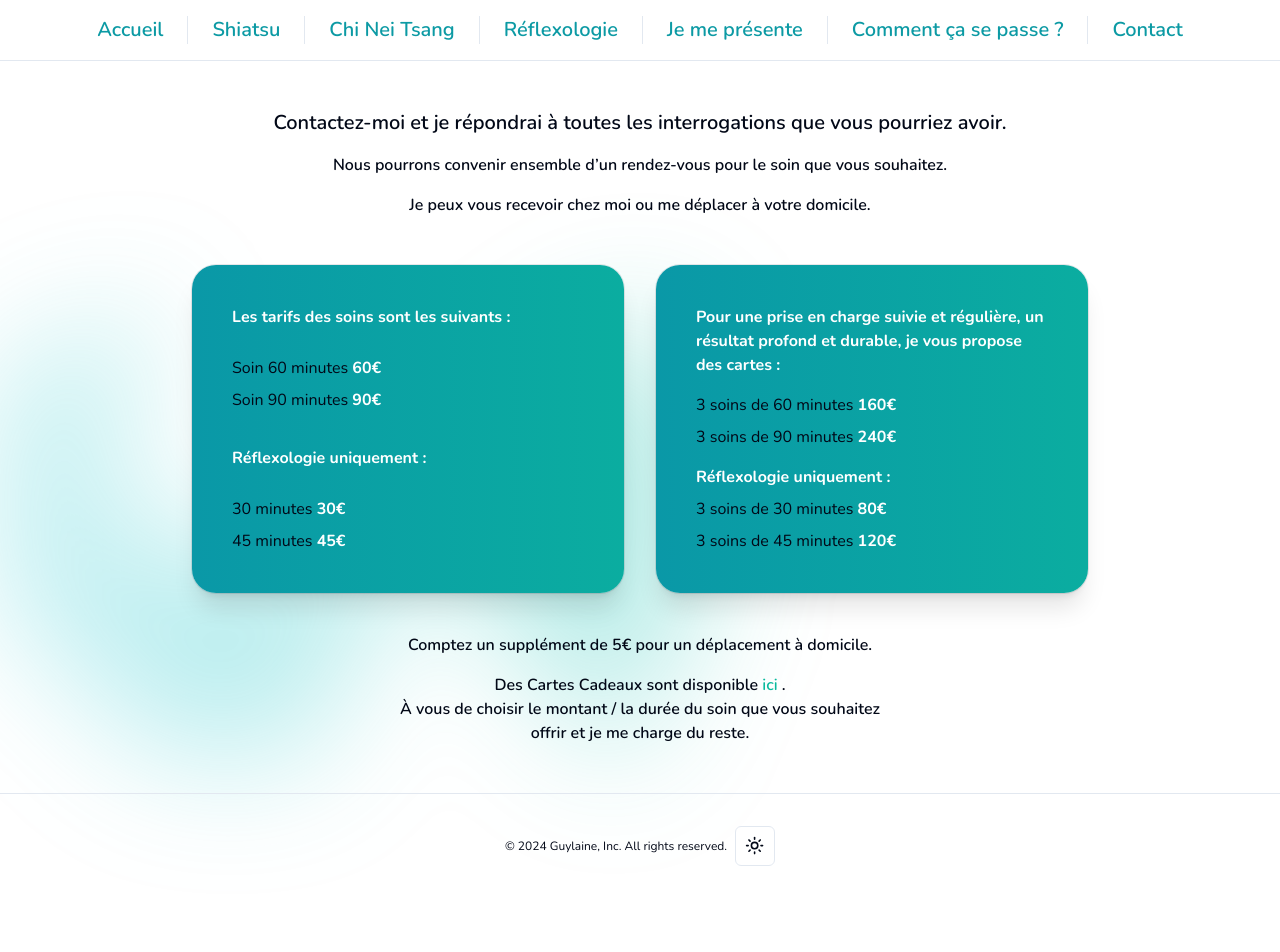
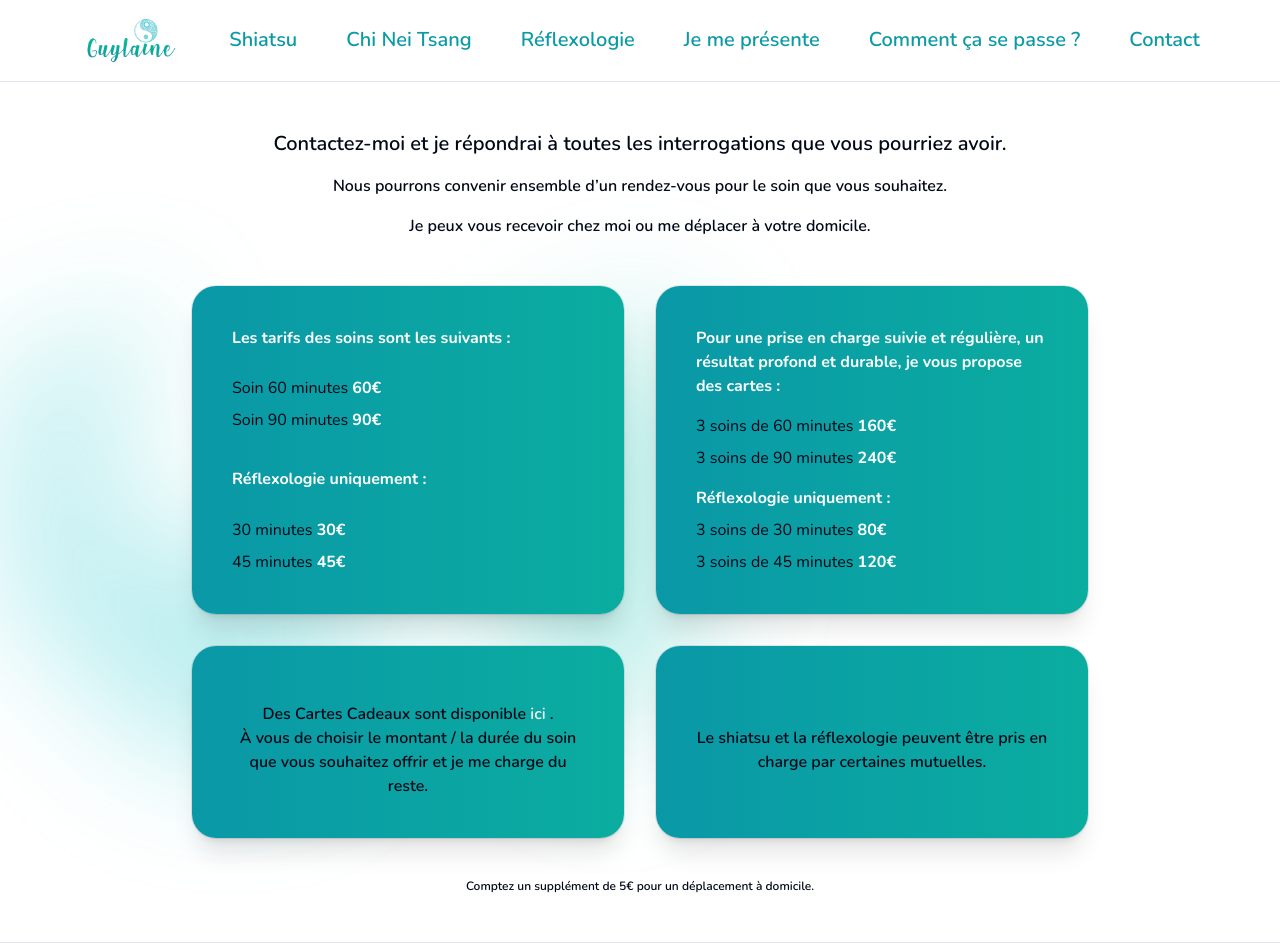
Before and after one commit to Gonzo641/guylaine-app, a Next.js app: page /commentcasepasse in a window 1280 px wide. Shown: the top 952 px of the page. Before the commit the page ends 906 px from the top, so only its background shows below. Built offline with nearby package versions, Linux system fonts and the light colour scheme.

Commit message:
add logonavbar

```diff
--- a/app/commentcasepasse/page.tsx
+++ b/app/commentcasepasse/page.tsx
@@ -176,20 +176,10 @@ export default function CommentCaSePassePage() {
         >
         Je peux vous recevoir chez moi ou me déplacer à votre domicile.
         </motion.p>
+
         <TarifCard />
-        <motion.p
-          className='max-w-lg pt-10 text-center font-semibold'
-          initial={{ opacity: 0, y: 100}}
-          animate={{ opacity: 1, y: 0 }}
-          transition={{
-            duration: 0.8,
-            delay: 1.5,
-            ease: [0, 0.71, 0.2, 1.01]
-          }}
-        >
-        Comptez un supplément de 5€ pour un déplacement à domicile.
-        </motion.p>
-        <motion.p
+
+        {/* <motion.p
           className='max-w-lg pt-4 text-center font-semibold'
           initial={{ opacity: 0, y: 100}}
           animate={{ opacity: 1, y: 0 }}
@@ -205,7 +195,7 @@ export default function CommentCaSePassePage() {
           </Link> .
           <br /> À vous de choisir le montant /
           la durée du soin que vous souhaitez offrir et je me charge du reste.
-        </motion.p>
+        </motion.p> */}
         {/* <motion.div className="w-96 h-[34rem] mt-6"
                     initial={{ opacity: 0, y: 100}}
                     animate={{ opacity: 1, y: 0 }}
@@ -223,6 +213,19 @@ export default function CommentCaSePassePage() {
             />
           </Link>
         </motion.div> */}
+
+        <motion.p
+          className='max-w-lg text-xs pt-10 text-center font-semibold'
+          initial={{ opacity: 0, y: 100}}
+          animate={{ opacity: 1, y: 0 }}
+          transition={{
+            duration: 0.8,
+            delay: 1.5,
+            ease: [0, 0.71, 0.2, 1.01]
+          }}
+        >
+        Comptez un supplément de 5€ pour un déplacement à domicile.
+        </motion.p>
       </div>
     </section>
   )
--- a/components/Footer.tsx
+++ b/components/Footer.tsx
@@ -1,18 +1,24 @@
 import { Separator } from "./ui/separator"
 import { ThemeToggle } from './ThemeToogle'
+import Link from "next/link"
 
 const Footer = () => {
   return (
     <footer>
         <Separator className='w-full bg-slate-200 dark:bg-slate-900' />
-        <div className="mx-auto py-10 flex flex-col sm:flex-row justify-center items-center gap-2">
+        <div className="mx-auto pt-10 flex flex-col sm:flex-row justify-center items-center gap-2">
             <p className="text-xs pb-4 sm:pb-2">
-                &copy; 2024 Guylaine, Inc. All rights reserved.
+                &copy; 2024 Guylaine. All rights reserved.
             </p>
             <div className="-mt-2">
             <ThemeToggle />
             </div>
         </div>
+        <div className="flex justify-center items-center mt-2 sm:mt-0">
+          <p className="text-xs pb-4 sm:pb-2">
+              Website by <Link href="https://jonathan-portfolio-sage.vercel.app/" className="hover:text-[#0a98a7]">JonathanGonzales</Link>
+          </p>
+        </div>
     </footer>
   )
 }
--- a/components/Navbar.tsx
+++ b/components/Navbar.tsx
@@ -7,6 +7,7 @@ import { FaFacebook } from "react-icons/fa";
 import { ThemeToggle } from './ThemeToogle'
 import { Separator } from "@/components/ui/separator"
 import NavbarMobile from './NavbarMobile'
+import Image from 'next/image';
 
 
 
@@ -17,9 +18,15 @@ export default function Navbar() {
       <nav className='pt-4 pb-4 flex flex-col z-50'>
         {/* <ul className='container hidden md:flex gap-6'> */}
         {/* <div className='flex flex-col'> */}
-        <ul className='w-full flex flex-wrap justify-center sm:gap-6 gap-4'>
+        <ul className='w-full flex flex-wrap justify-center items-center sm:gap-6 gap-3'>
           <li>
-            <Link href='/' className='hover:text-[#2bcceb] text-[#0c9aa4] sm:text-xl text-sm font-semibold'>Accueil</Link>
+            <Link href='/' className='hover:text-[#2bcceb] text-[#0c9aa4] sm:text-xl text-sm font-semibold'>
+              <Image src="/image/Logo/Logo_Guylaine1.png"
+                     alt='logo'
+                     width={100}
+                     height={100}
+              />
+            </Link>
           </li>
           <span>
           <Separator orientation='vertical' className='bg-slate-200 dark:bg-slate-800'/>
--- a/components/TarifCard.tsx
+++ b/components/TarifCard.tsx
@@ -1,6 +1,7 @@
 "use client";
 
 import { motion } from 'framer-motion'
+import Link from 'next/link';
 
 const TarifCard = () => {
   return (
@@ -76,6 +77,43 @@ const TarifCard = () => {
             </ul>
         </motion.div>
 
+        <motion.div className="flex flex-col justify-between rounded-3xl bg-gradient-to-r
+                            from-[#0a98a7] to-[#0bada0] p-8
+                              shadow-xl ring-1 ring-gray-900/10 sm:p-10 z-50"
+            initial={{ opacity: 0, x: 100 }}
+            animate={{ opacity: 1, x: 0 }}
+            transition={{
+                duration: 1,
+                delay: 1.1,
+                ease: [0, 0.71, 0.2, 1.01]
+              }}
+        >
+          <p className='max-w-lg pt-4 text-center font-semibold'>
+            Des Cartes Cadeaux sont disponible {" "}
+          <Link href="image/bon-cadeau.jpeg" className="dark:text-black text-white hover:text-[#0a98a7]">
+            ici
+          </Link> .
+          <br /> À vous de choisir le montant /
+          la durée du soin que vous souhaitez offrir et je me charge du reste.
+        </p>
+        </motion.div>
+
+        <motion.div className="flex flex-col justify-center items-center rounded-3xl bg-gradient-to-r
+                            from-[#0a98a7] to-[#0bada0] p-8
+                              shadow-xl ring-1 ring-gray-900/10 sm:p-10 z-50"
+            initial={{ opacity: 0, x: 100 }}
+            animate={{ opacity: 1, x: 0 }}
+            transition={{
+                duration: 1,
+                delay: 1.3,
+                ease: [0, 0.71, 0.2, 1.01]
+              }}
+        >
+            <p className='max-w-lg pt-4 text-center font-semibold'>
+                Le shiatsu et la réflexologie peuvent être pris en charge par certaines mutuelles.
+            </p>
+        </motion.div>
+
     </div>
   )
 }
```
